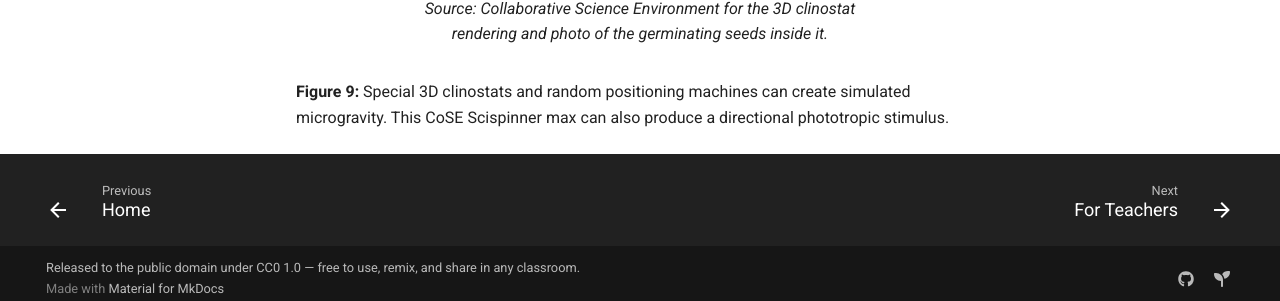
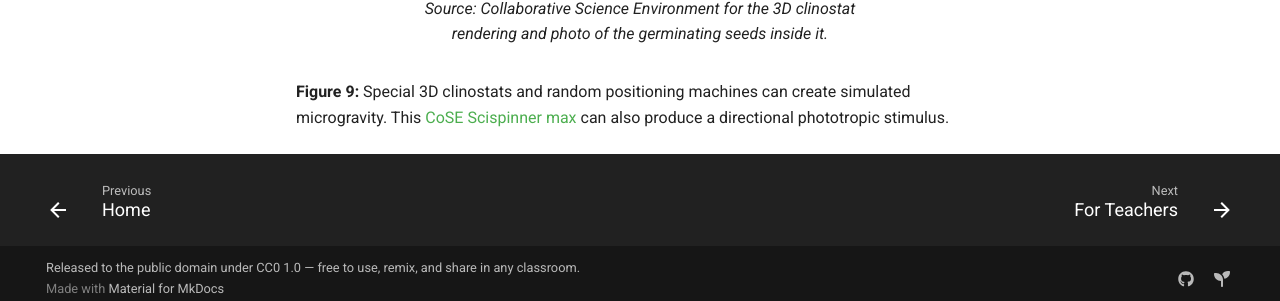
Before and after one commit to dr-richard-barker/AIRI, an MkDocs documentation site: the page built from docs/program-overview.md, in a window 1280 px wide and 900 px high, scrolled down 7500 px. Shown: the part 589-890 px from the top of the window. Built offline with MkDocs 1.6.1 and Material for MkDocs 9.7.7, drawn with Linux system fonts in a browser that asks for light colours; comment, search, counter and statistics services are not loaded; part of the change alters nothing that is shown.

```diff
--- a/docs/program-overview.md
+++ b/docs/program-overview.md
@@ -104,4 +104,4 @@ Understanding how auxin affects plants at a cellular level is difficult and requ
 
 <figure><img src="../gitbook/assets/image (6).png" alt="" width="375"><figcaption><p>Source: Collaborative Science Environment for the 3D clinostat rendering and photo of the germinating seeds inside it.</p></figcaption></figure>
 
-**Figure 9:** Special 3D clinostats and random positioning machines can create simulated microgravity. This CoSE Scispinner max can also produce a directional phototropic stimulus.&#x20;
+**Figure 9:** Special 3D clinostats and random positioning machines can create simulated microgravity. This [CoSE Scispinner max](https://cosecloud.com/) can also produce a directional phototropic stimulus.&#x20;
```
